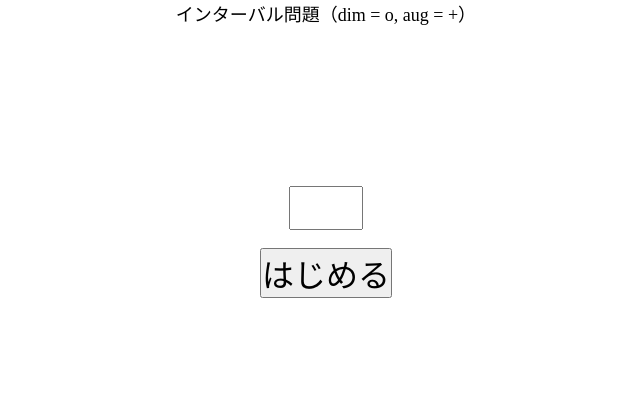
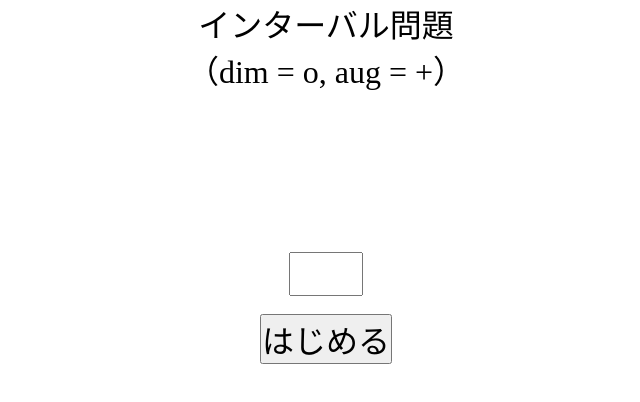
Before and after one commit to inaridarkfox4231/touch_event, a plain HTML site: page index.html in a window 1280 px wide. Shown: the whole page, without its empty margins (314-954 px from the left). Drawn offline with Linux system fonts and the light colour scheme.

Commit message:
やや修正

```diff
--- a/index.html
+++ b/index.html
@@ -14,8 +14,8 @@
   </head>
   <body onload = "init()">
     <div align = "center">
-      <font size = "4">
-インターバル問題（dim = o, aug = +）
+      <font size = "6">
+インターバル問題<br>（dim = o, aug = +）
       </font>
     <canvas id = "Query" width = "160" height = "160"></canvas>
     <input id = "interval" type = "text" size = "5" maxlength = "2" height = "20"></input>
```
